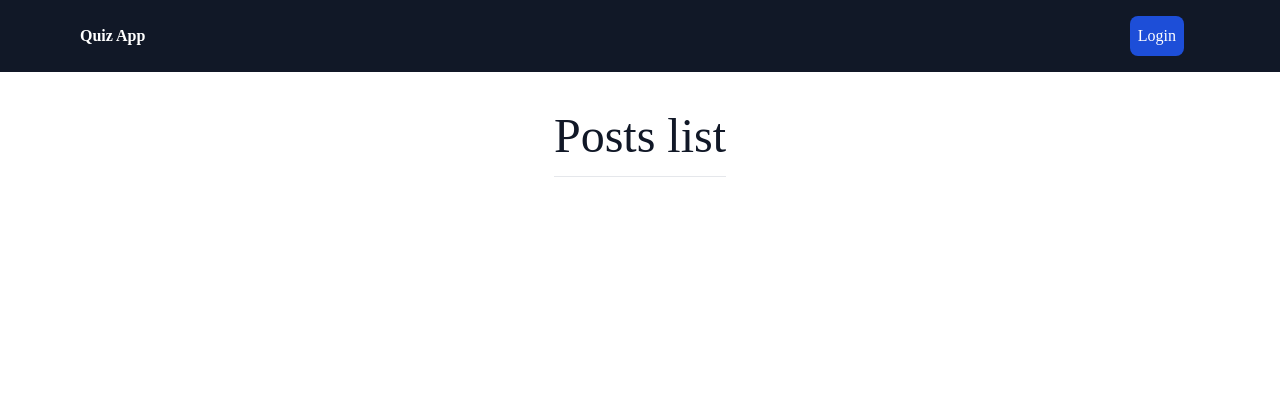
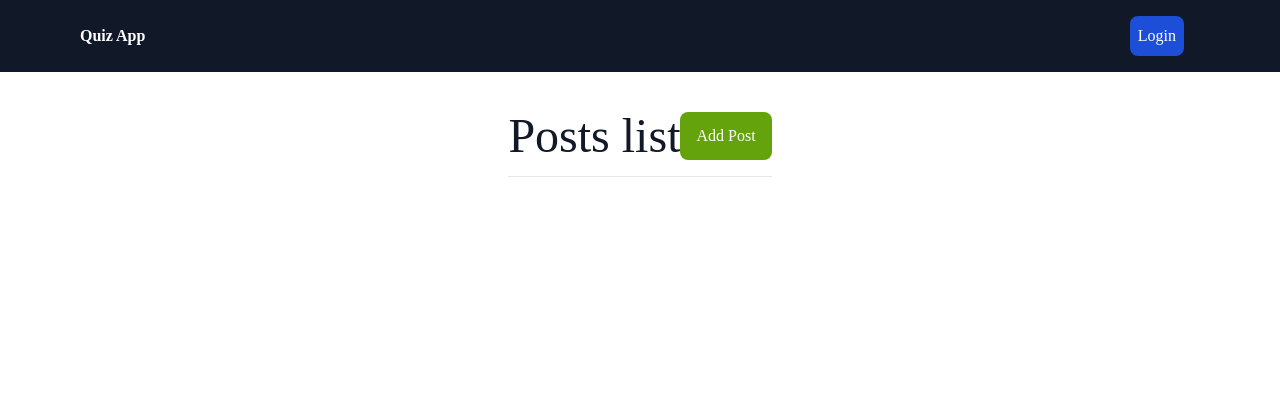
Before and after one commit to chemsedd/mooc, a Django app: page /blog/ in a window 1280 px wide. Shown: the top 420 px of the page. Run offline with Django 3.2, Linux system fonts and the light colour scheme; data that the repository does not hold is empty; style sheets or scripts are compiled from the project's sources.

Commit message:
Added Create new Post button

```diff
--- a/blog/templates/blog/home.html
+++ b/blog/templates/blog/home.html
@@ -1,7 +1,10 @@
 {% extends 'base.html' %} {% block content %}
 <div class="w-8/12 flex justify-center items-center mx-auto">
   <div class="flex flex-col justify-center gap-y-4">
+  <div class="flex justify-between">
     <h1>Posts list</h1>
+    <a class="btn btn-green" href="{% url 'post-create' %}">Add Post</a>
+  </div>
     <hr>
     {% comment %} List all posts {% endcomment %}
     {% for post in posts %}
```
